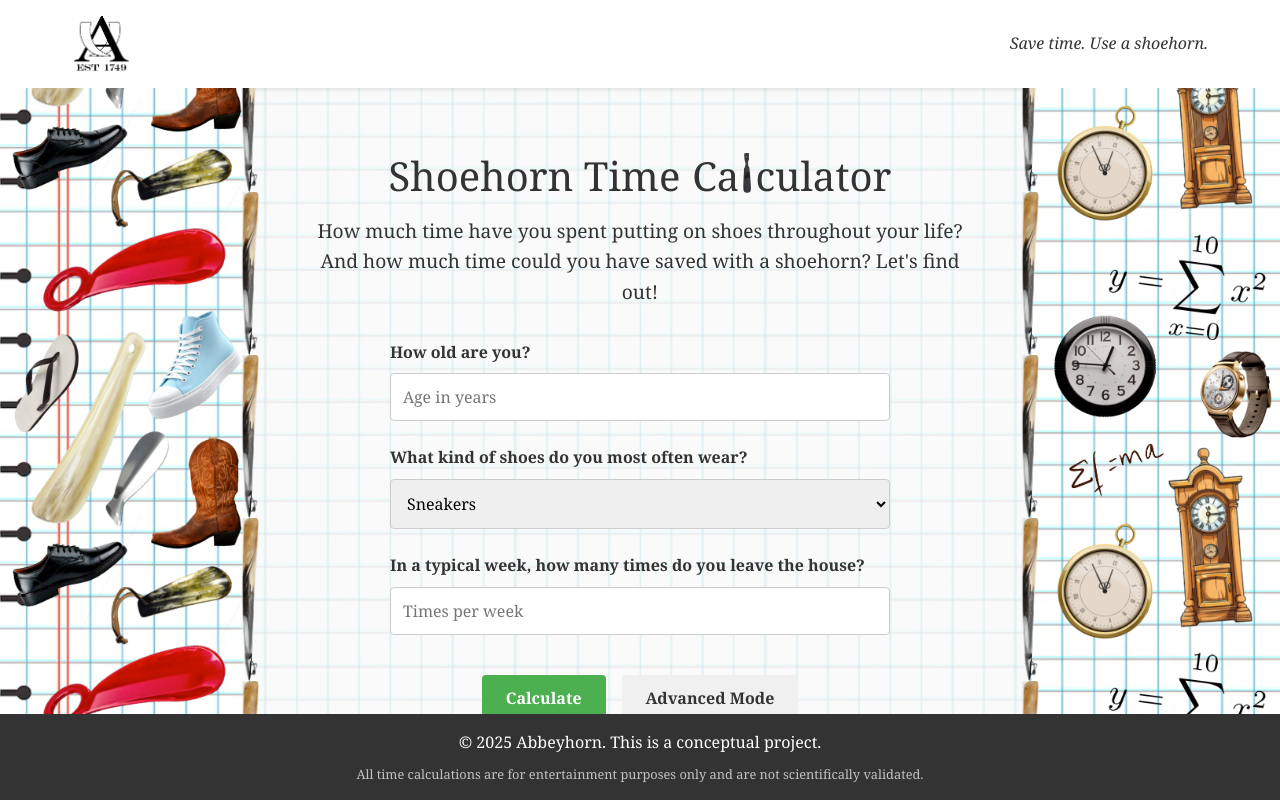
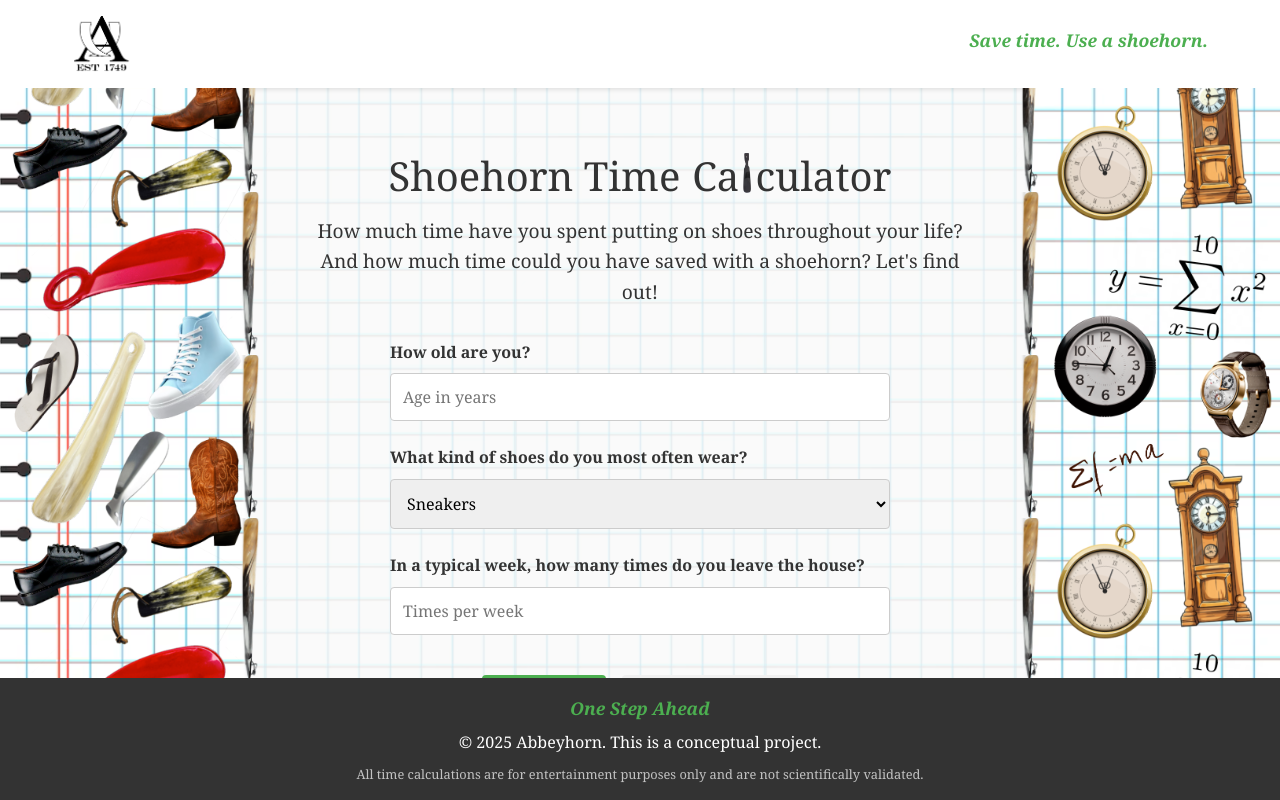
Before and after one commit to sarahkitten/Shoehorn-Calculator, a Vue app: page / in a window 1280 px wide. Built offline with nearby package versions, Linux system fonts and the light colour scheme.

Commit message:
chore: Copy changes and error scrolling

```diff
--- a/src/App.vue
+++ b/src/App.vue
@@ -30,6 +30,7 @@
 
   <footer>
     <div class="footer-content">
+      <p class="tagline">One Step Ahead</p>
       <p>© {{ new Date().getFullYear() }} Abbeyhorn. This is a conceptual project.</p>
       <p class="small">All time calculations are for entertainment purposes only and are not scientifically validated.</p>
     </div>
@@ -249,6 +250,14 @@
   text-align: center;
 }
 
+.tagline {
+  font-size: 1.1rem;
+  font-weight: bold;
+  color: #4CAF50;
+  margin-bottom: 0.5rem;
+  font-style: italic;
+}
+
 .small {
   font-size: 0.8rem;
   margin-top: 0.5rem;
--- a/src/stores/calculator.ts
+++ b/src/stores/calculator.ts
@@ -101,6 +101,11 @@
     console.log('Weirdness detected:', weirdnessMessages.value);
 
     // Advanced specific weirdness
+
+    // Check for No Shoes contradiction (reporting time > 0 but No Shoes is 100%)
+    if (putOnTime.value > 0 && shoeDistribution.value['No Shoes'] === 100) {
+      weirdnessMessages.value.push(`Your Honor, the defendant reported taking ${putOnTime.value} seconds to put on their shoes but also reported that they wear no shoes 100% of the time. A clear contradiction. They deserve nothing less than 1000 years in galactic shoe prison for making a mockery of this distinguished website.`);
+    }
 
     // Put on time checks
     if (putOnTime.value >= 1 && putOnTime.value <= 3 && shoeType.value !== 'No Shoes') {
@@ -226,7 +231,7 @@
       setShoeMessage();
     } else {
       // Generic message for mixed shoe usage
-      shoeMessage.value = "You seem to have quite a varied shoe collection! A shoehorn can be particularly useful for those days when you're wearing your harder-to-put-on footwear.";
+      shoeMessage.value = "Glad to see you're properly logging your different kinds of shoes. A lot of effort went into developing that slider system. Speaking of sliding, why not slide into your shoes with a shoe horn next time? What? That was super clever.";
     }
   }
 
--- a/src/views/CalculatorView.vue
+++ b/src/views/CalculatorView.vue
@@ -1,7 +1,7 @@
 <script setup lang="ts">
 import { useRouter } from 'vue-router';
 import { useCalculatorStore } from '../stores/calculator';
-import { ref, computed, watch } from 'vue';
+import { ref, computed, watch, nextTick } from 'vue';
 
 // Import shoe images
 import bootImg from '../assets/shoe-images/boot.png';
@@ -157,7 +157,25 @@
     console.log('Calculation completed, redirecting to results');
     router.push('/results');
   } else {
-    console.log('Validation failed');
+    console.log('Validation failed, scrolling to first error');
+    // Scroll to first error when validation fails
+    nextTick(() => {
+      const firstError = document.querySelector('.error');
+      if (firstError) {
+        const mainElement = document.querySelector('main') as HTMLElement;
+        if (mainElement) {
+          // Calculate the position of the error relative to the main container
+          const errorRect = firstError.getBoundingClientRect();
+          const mainRect = mainElement.getBoundingClientRect();
+          const scrollTop = errorRect.top - mainRect.top + mainElement.scrollTop - 100; // 100px offset for better visibility
+
+          mainElement.scrollTo({
+            top: scrollTop,
+            behavior: 'smooth'
+          });
+        }
+      }
+    });
   }
 };
 
--- a/src/views/ResultsView.vue
+++ b/src/views/ResultsView.vue
@@ -87,7 +87,7 @@
     shareText += `\n\n`;
   }
 
-  shareText += `Calculate yours: https://sarahkitten.github.io/Shoehorn-Calculator\n#ShoehornCalculator`;
+  shareText += `Calculate yours: https://sarahkitten.github.io/Shoehorn-Calculator\n#ShoehornCalculator #OneStepAhead`;
 
   return shareText;
 };
```
